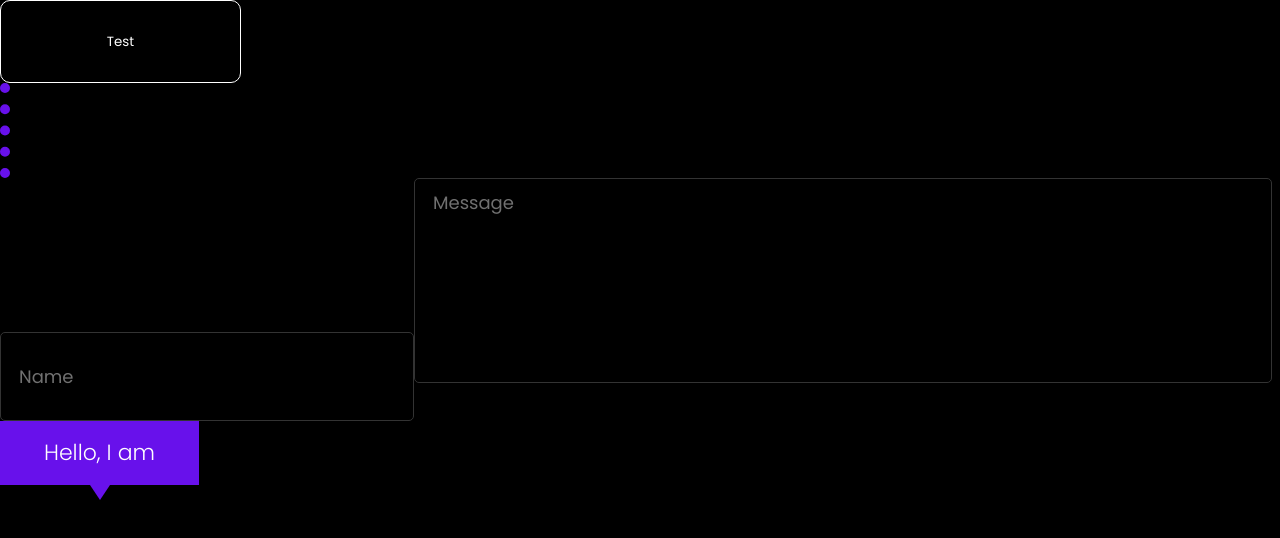
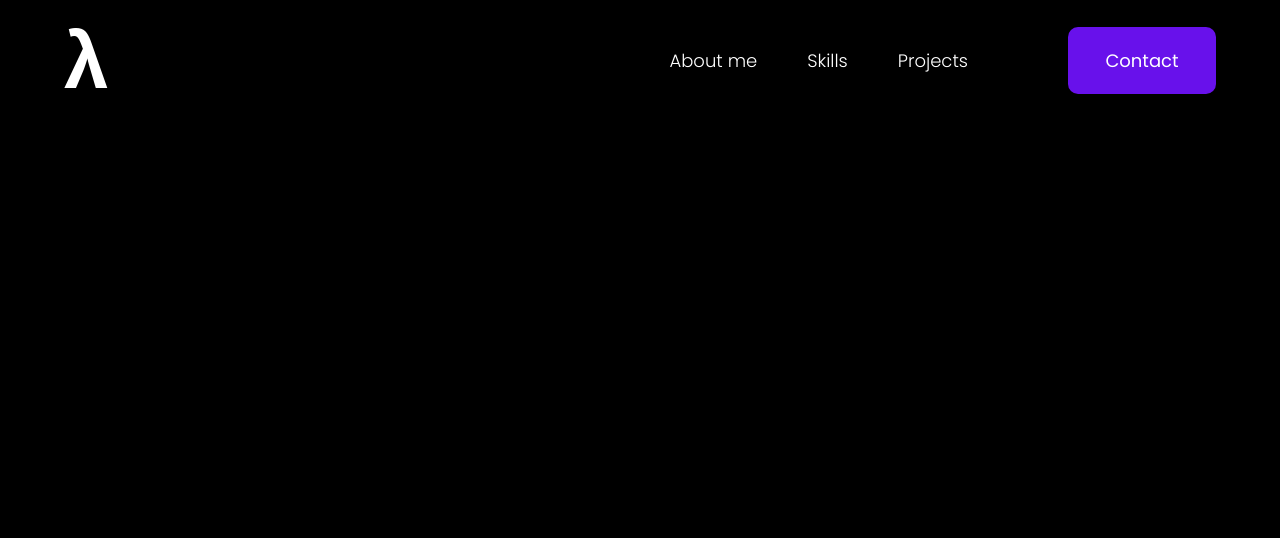
Before and after one commit to ahmedskulj00/portfolio_2.0, a Next.js app: page / in a window 1280 px wide. Shown: the top 538 px of the page. Built offline with nearby package versions, Linux system fonts and the light colour scheme.

Commit message:
Navbar created.

```diff
--- /dev/null
+++ b/components/Navbar.js
@@ -0,0 +1,30 @@
+import Link from "next/link";
+import React from "react";
+import styles from "../styles/Navbar.module.css";
+import Button from "./helpers/Button";
+
+const Navbar = () => {
+  return (
+    <div className={styles.container}>
+      <div className={styles.inner_container}>
+        <div className={styles.logo}>λ</div>
+        <div className={styles.link_container}>
+          <ul className={styles.links}>
+            <li>
+              <a href="#">About me</a>
+            </li>
+            <li>
+              <a href="#">Skills</a>
+            </li>
+            <li>
+              <a href="#">Projects</a>
+            </li>
+          </ul>
+          <Button text="Contact" isPrimary={true} />
+        </div>
+      </div>
+    </div>
+  );
+};
+
+export default Navbar;
--- a/components/helpers/Button.js
+++ b/components/helpers/Button.js
@@ -1,12 +1,13 @@
 import React from "react";
 import styles from "../../styles/Button.module.css";
 
-const Button = ({ width, height, text, isPrimary }) => {
+const Button = ({ width, height, text, isPrimary, onClick }) => {
   return (
     <>
       <button
         className={isPrimary ? styles.primary_button : styles.secondary_button}
         style={{ width: width, height: height }}
+        onClick={onClick}
       >
         {text}
       </button>
--- a/pages/index.js
+++ b/pages/index.js
@@ -1,16 +1,10 @@
+import Navbar from "../components/Navbar";
 import styles from "../styles/Home.module.css";
-import Button from "../components/helpers/Button";
-import DottedPart from "../components/helpers/DottedPart";
-import Input from "../components/helpers/Input";
-import Greeting from "../components/helpers/Greeting";
+
 export default function Home() {
   return (
     <div>
-      <Button text="Test" isPrimary={false}></Button>
-      <DottedPart></DottedPart>
-      <Input isTextArea={false} placeholder="Name"></Input>
-      <Input isTextArea={true} placeholder="Message"></Input>
-      <Greeting></Greeting>
+      <Navbar />
     </div>
   );
 }
--- /dev/null
+++ b/styles/Navbar.module.css
@@ -0,0 +1,43 @@
+.container {
+  width: 100vw;
+}
+
+.inner_container {
+  width: 90%;
+  margin: 0 auto;
+  display: flex;
+  justify-content: space-between;
+}
+
+.logo {
+  font-weight: bold;
+  font-size: 80px;
+  text-align: left;
+  color: #fff;
+}
+
+.link_container {
+  display: flex;
+  align-items: center;
+}
+
+.links {
+  display: flex;
+  margin-right: 50px;
+}
+
+.links li {
+  margin-right: 50px;
+}
+
+.links li a {
+  font-weight: 300;
+  font-size: 18px;
+  text-align: left;
+  color: #fff;
+  text-decoration: none;
+}
+
+.links li a:hover {
+  border-bottom: 1px solid #fff;
+}
```
